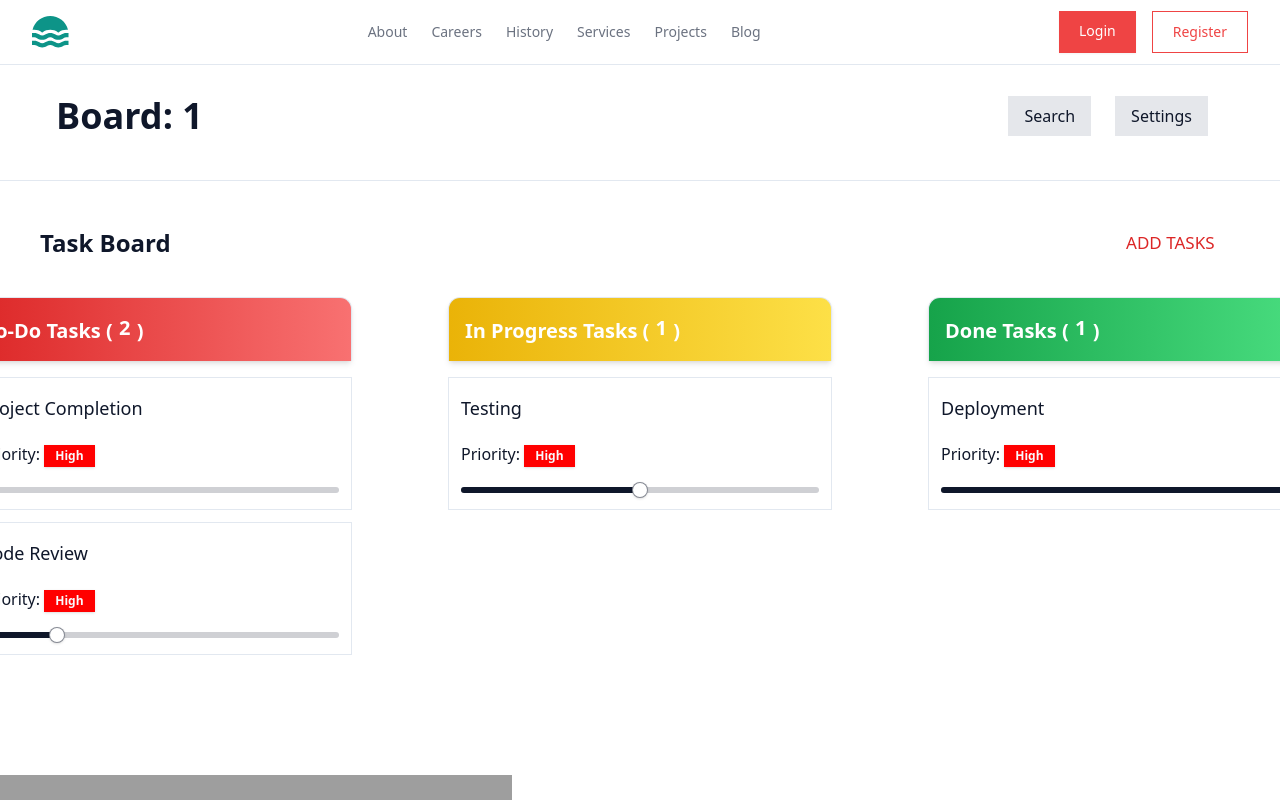
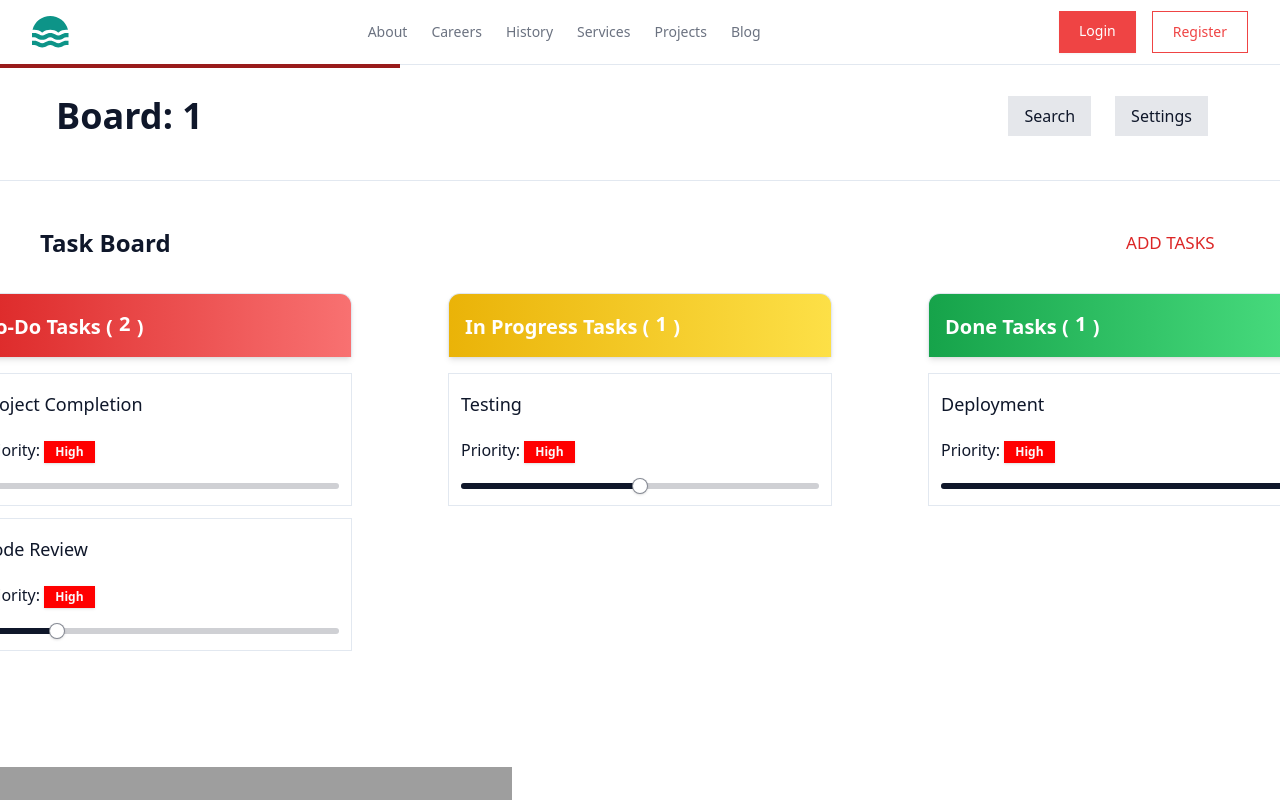
Before and after one commit to Purabsingla/taskmanagement, a React (Create React App) app: page /boards/1 in a window 1280 px wide. Shown: the top 800 px of the page. Built offline with nearby package versions, Linux system fonts and the light colour scheme; grey boxes are pictures that could not be loaded.

Commit message:
Add ScrollProgress component and update styles for scrollbar visibility

```diff
--- a/src/components/sections/NavBar.tsx
+++ b/src/components/sections/NavBar.tsx
@@ -1,6 +1,7 @@
 import React from "react";
 import { Link } from "react-router-dom";
 import { Separator } from "../ui/separator";
+import ScrollProgress from "../ui/ScrollProgress";
 const NavBar: React.FC = () => {
   return (
     <header className="bg-white fixed top-0 start-0 w-full z-50">
@@ -133,6 +134,7 @@ const NavBar: React.FC = () => {
           </div>
         </div>
       </div>
+      <ScrollProgress />
       <Separator />
     </header>
   );
--- /dev/null
+++ b/src/components/ui/ScrollProgress.tsx
@@ -0,0 +1,30 @@
+import React, { useEffect, useState } from "react";
+import { motion } from "framer-motion";
+
+const ScrollProgress: React.FC = () => {
+  const [scrollPercent, setScrollPercent] = useState(0);
+
+  useEffect(() => {
+    const handleScroll = () => {
+      const scrollY = window.scrollY; // Pixels scrolled from top
+      const scrollHeight =
+        document.documentElement.scrollHeight - window.innerHeight;
+      const progress = (scrollY / scrollHeight) * 100;
+      setScrollPercent(progress);
+    };
+
+    window.addEventListener("scroll", handleScroll);
+    return () => window.removeEventListener("scroll", handleScroll);
+  }, []);
+
+  return (
+    <motion.div
+      className="fixed left-0 h-1 bg-red-800"
+      style={{ width: `${scrollPercent}%` }}
+      initial={{ width: 0 }}
+      animate={{ width: `${scrollPercent}%` }}
+    />
+  );
+};
+
+export default ScrollProgress;
--- a/src/css/style.css
+++ b/src/css/style.css
@@ -1,7 +1,12 @@
-body.dialog-open {
-  margin-right: 0 !important;
+body {
+  scrollbar-width: none; /* Firefox */
+  -ms-overflow-style: none; /* IE & Edge */
+}
+
+::-webkit-scrollbar {
+  display: none; /* For Chrome, Safari, and Edge */
 }
 
 html {
-  overflow-y: scroll !important;
+  overflow-y: auto;
 }
--- a/src/pages/Tasks.tsx
+++ b/src/pages/Tasks.tsx
@@ -8,6 +8,7 @@ import { motion, AnimatePresence } from "framer-motion";
 import Footer from "../components/sections/footer";
 import { Dialog, DialogTrigger } from "../components/ui/dialog";
 import DialogForm from "../components/sections/DialogForm";
+import ScrollProgress from "../components/ui/ScrollProgress";
 type tasks = {
   id: number;
   title: string;
@@ -110,7 +111,7 @@ const Tasks: React.FC = () => {
           </aside>
         </div>
 
-        <section className="flex justify-center my-6 gap-6">
+        <section className="flex justify-center my-5 gap-6">
           {["To-Do", "In Progress", "Done"].map((title, i) => {
             const currentCount = getTaskCount(title);
             const prevCount = previousCounts.current[title] ?? currentCount; // Use previous count or current if first render
```
